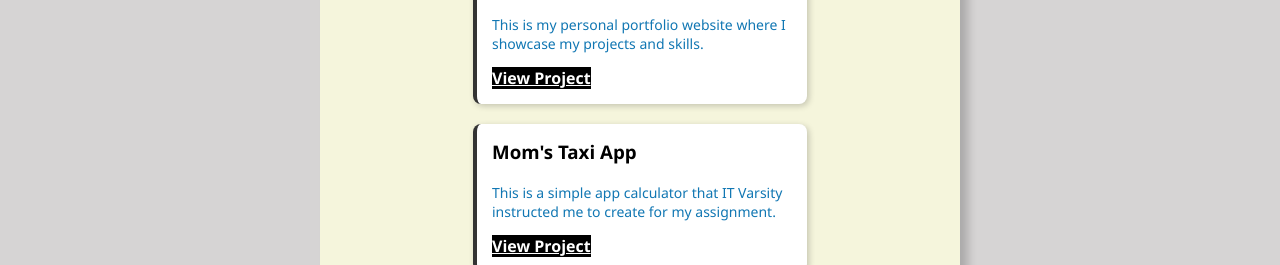
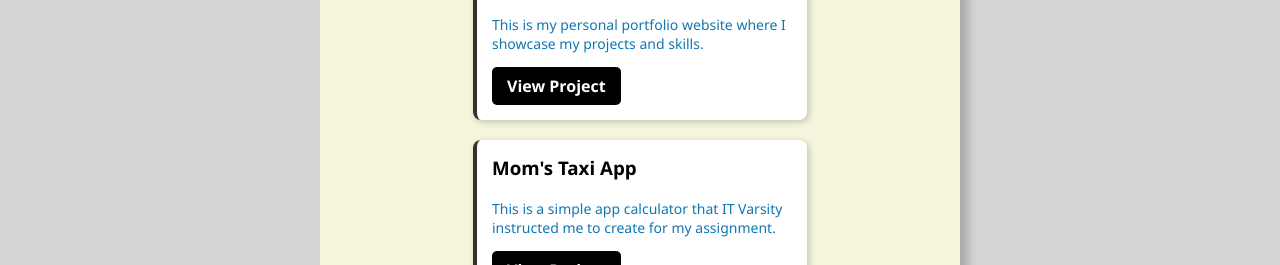
Before and after one commit to Seannas9912/portfolio_website, a plain HTML site: page index.html in a window 1280 px wide. Shown: the part 535-800 px from the top of the page. Drawn offline with Linux system fonts and the light colour scheme.

Commit message:
updated css

```diff
--- a/style.css
+++ b/style.css
@@ -85,12 +85,12 @@ footer > p {
 
 .project-card > a {
     display: inline-block;
-    padding 8px 15px;
+    padding: 8px 15px;
     background-color: black;
     color: white;
     border: none;
-    border-radius; 5px;
-    text-decoration; none;
+    border-radius: 5px;
+    text-decoration: none;
     font-weight: bold;
     transition: background-color 0.2 ease;
 }
```
